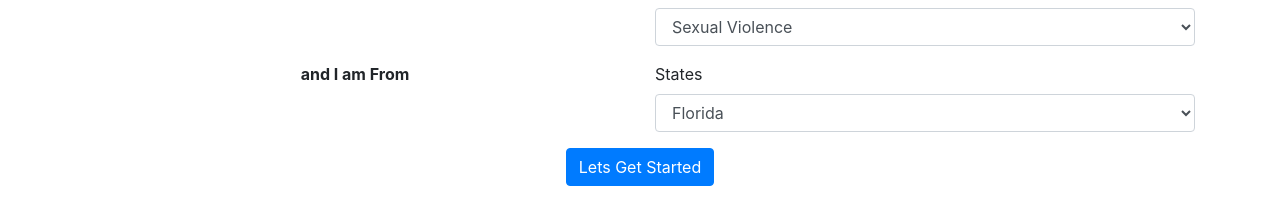
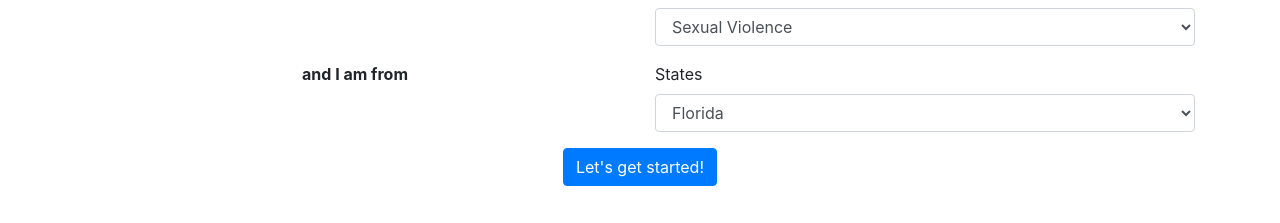
Before and after one commit to delaware19/team-2, a React (Create React App) app in the folder rise-up/: page / in a window 1280 px wide. Shown: the part 574-797 px from the top of the page. Built offline with nearby package versions, Linux system fonts and the light colour scheme.

Commit message:
fix typoes

```diff
--- a/rise-up/src/components/Homepage.js
+++ b/rise-up/src/components/Homepage.js
@@ -67,13 +67,13 @@ class Homepage extends React.Component {
 
                         <Row>
                             <Col align = "center">
-                            <strong className=".bold-text">and I am From</strong></Col>
+                            <strong className=".bold-text">and I am from</strong></Col>
                             <Col >
                             <Form.Group controlId="states">
                                 <Form.Label>States</Form.Label>
                                 <Form.Control  as="select">
                                     <option>Florida</option>
-                                    <option>Deleware</option>
+                                    <option>Delaware</option>
                                     <option>Texas</option>
                                     <option>Alabama</option>
                                     <option>California</option>
@@ -82,7 +82,7 @@ class Homepage extends React.Component {
                             </Col>
                         </Row>
                         <div style={{textAlign: "center"}}>
-                        <Button type="submit"> Lets Get Started</Button>
+                        <Button type="submit"> Let's get started!</Button>
                         </div>
                     </Form>
                 </Container>
```
